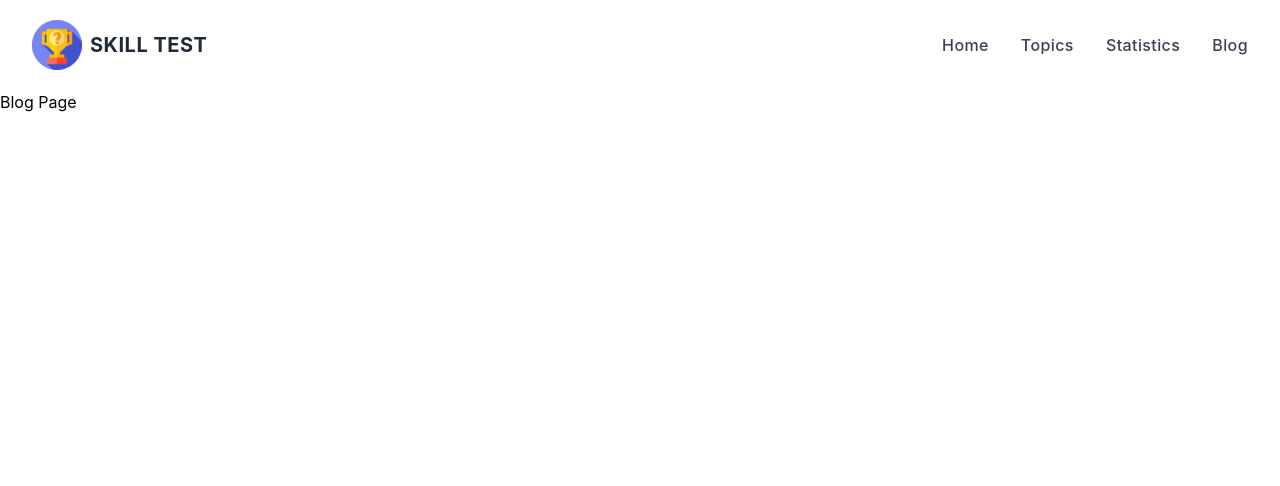
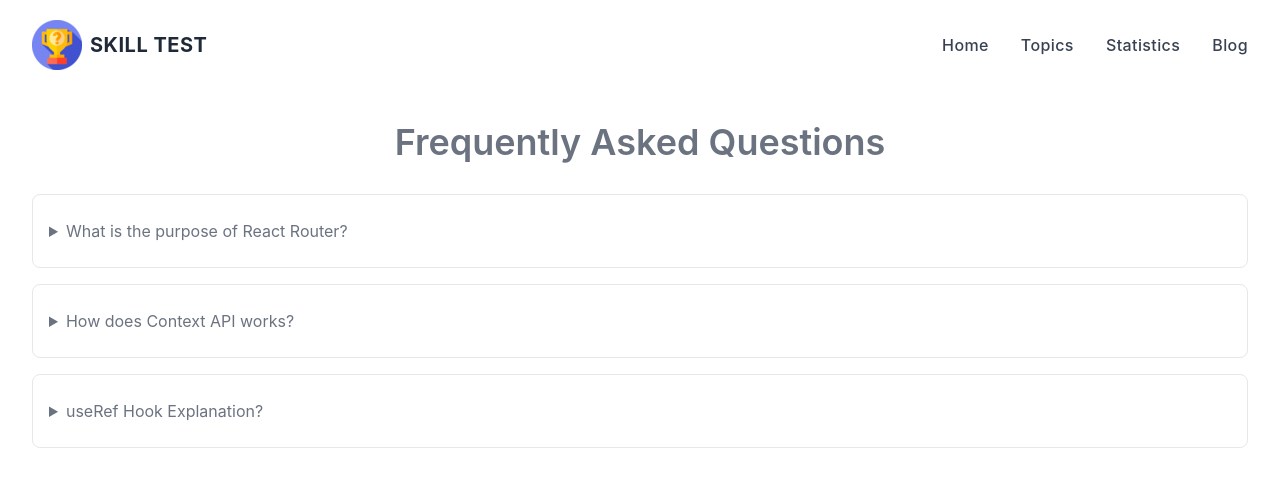
Before and after one commit to Ashraf59/skill-test, a React (Create React App) app: page /blog in a window 1280 px wide. Shown: the top 486 px of the page. Built offline with nearby package versions, Linux system fonts and the light colour scheme.

Commit message:
Quiz data loaded

```diff
--- a/src/Utilities/routes.js
+++ b/src/Utilities/routes.js
@@ -4,6 +4,7 @@ import Home from "../components/Home"
 import Topics from "../components/Topics";
 import Statistics from "../components/Statistics";
 import Blog from "../components/Blog";
+import Quiz from "../components/Quiz";
 
 
 const router = createBrowserRouter([
@@ -28,7 +29,19 @@ const router = createBrowserRouter([
           {
               path: '/topics',
               element: <Topics></Topics>
-          },
+
+            },
+
+            {
+                path: 'topics/:topicsId',
+                loader: async ({params}) => {
+                  return fetch(`https://openapi.programming-hero.com/api/quiz/${params.topicsId}`)
+                },
+                element: <Quiz></Quiz>
+              },
+
+
+
           {
               path: '/statistics',
               element: <Statistics></Statistics>
--- a/src/components/Blog.js
+++ b/src/components/Blog.js
@@ -2,9 +2,30 @@ import React from 'react';
 
 const Blog = () => {
     return (
-        <div>
-            <h2>Blog Page</h2>
-        </div>
+        <section className="dark:bg-gray-800 dark:text-gray-100">
+            <div className="container flex flex-col justify-center px-4 py-8 mx-auto md:p-8">
+                <h2 className="text-2xl font-semibold sm:text-4xl text-center text-gray-500 mb-8">Frequently Asked Questions</h2>
+                <div className="space-y-4">
+                    <details className="w-full border rounded-lg">
+                        <summary className="px-4 py-6 text-gray-500 focus:outline-none focus-visible:ring-violet-400">What is the purpose of React Router?</summary>
+                        <p className="px-4 py-6 pt-0 ml-4 -mt-4 dark:text-gray-400">React Router is a standard library for routing in React. It <strong>enables the navigation among views of various components in a React Application, allows changing the browser URL, and keeps the UI in sync with the URL</strong>.</p>
+                    </details>
+                    <details className="w-full border rounded-lg">
+                        <summary className="px-4 py-6 text-gray-500 focus:outline-none focus-visible:ring-violet-400">How does Context API works?</summary>
+                        <p className="px-4 py-6 pt-0 ml-4 -mt-4 dark:text-gray-400">The React Context API is <strong>a way for a React app to effectively produce global variables that can be passed around</strong>. This is the alternative to "prop drilling" or moving props from grandparent to child to parent, and so on. Context is also touted as an easier, lighter approach to state management using Redux.</p>
+                    </details>
+                    <details className="w-full border rounded-lg">
+                        <summary className="px-4 py-6 text-gray-500 focus:outline-none focus-visible:ring-violet-400">useRef Hook Explanation?</summary>
+                        <p className="px-4 py-6 pt-0 ml-4 -mt-4 dark:text-gray-400">The hook useRef() in React returns an object that has a property current that we can access as we do with objects. This property is initialized to the passed argument in the function useRef() . The returned object will persist for the full lifetime of the component. <br /><br />
+                        1. The hook useRef() accepts one argument, which is the value to initialize the property current in the returned object.
+                        <br />
+                        2. In order to use the hook useRef , you will have to import it from the React package first.
+                        </p>
+                    </details>
+                </div>
+            </div>
+        </section>
+
     );
 };
 
--- a/src/components/Course.js
+++ b/src/components/Course.js
@@ -1,8 +1,19 @@
 import React from 'react';
+import { useNavigate } from 'react-router-dom';
+// import { Link } from 'react-router-dom';
+
 
 
 const Course = ({course}) => {
     const {id, name, logo} = course;
+
+    const navigate = useNavigate()
+
+    const handleNavigate = () => {
+        navigate(`/topics/${id}`)
+    }
+
+
     return (
         <div className='bg-gray-100 p-6 rounded shadow-lg'>
         <img
@@ -12,13 +23,15 @@ const Course = ({course}) => {
         />
         <p className='mb-2 text-xl font-bold leading-none sm:text-2xl'>Quiz Name: {name}</p>
 
-        <button
 
-          type='button'
-          className='px-8 block w-full mt-4 py-3 font-semibold rounded-full bg-teal-300 text-gray-800 hover:bg-cyan-400'
-        >
-          Start Test
-        </button>
+       <button
+            onClick={handleNavigate}
+            type='button'
+            className='px-8 block w-full mt-4 py-3 font-semibold rounded-full bg-teal-300 text-gray-800 hover:bg-cyan-400'
+          >
+            Start Test
+          </button>
+
       </div>
     );
 };
--- /dev/null
+++ b/src/components/Option.js
@@ -0,0 +1,11 @@
+import React from 'react';
+
+const Option = ({option}) => {
+    return (
+        <div>
+            <p>Option: {option}</p>
+        </div>
+    );
+};
+
+export default Option;
--- /dev/null
+++ b/src/components/Quiz.js
@@ -0,0 +1,23 @@
+import React from 'react';
+import { useLoaderData } from 'react-router-dom';
+import Topics from './Topics';
+
+const Quiz = () => {
+    const quizes = useLoaderData()
+    console.log(quizes.data.questions)
+
+    return (
+        <div>
+            <h2>this is quiz topics</h2>
+            {
+                quizes.data.questions.map(quiz => <Topics
+
+                key = {quiz.id}
+                quiz = {quiz}
+                ></Topics>)
+            }
+        </div>
+    );
+};
+
+export default Quiz;
--- a/src/components/Topics.js
+++ b/src/components/Topics.js
@@ -1,10 +1,30 @@
 import React from 'react';
+import Option from './Option';
+// import { useLoaderData } from 'react-router-dom';
 
-const Topics = () => {
+const Topics = ({quiz}) => {
+    // const quizes = useLoaderData()
+    console.log(quiz)
+    const {id, options, correctAnswer, question } = quiz;
+
     return (
-        <div>
+     <div className='bg-gray-100 p-6 rounded shadow-lg'>
+           <div className='mb-2 text-xl font-bold leading-none sm:text-2xl'>
+           <p>Question: {question}</p>
 
-        </div>
+            <p>Options: <li>{options}</li></p>
+            <p>Correct Answer: {correctAnswer}</p>
+
+            {
+                options.map(option => <Option
+                option = {option}
+                ></Option>)
+            }
+
+
+           </div>
+
+      </div>
     );
 };
 
```
